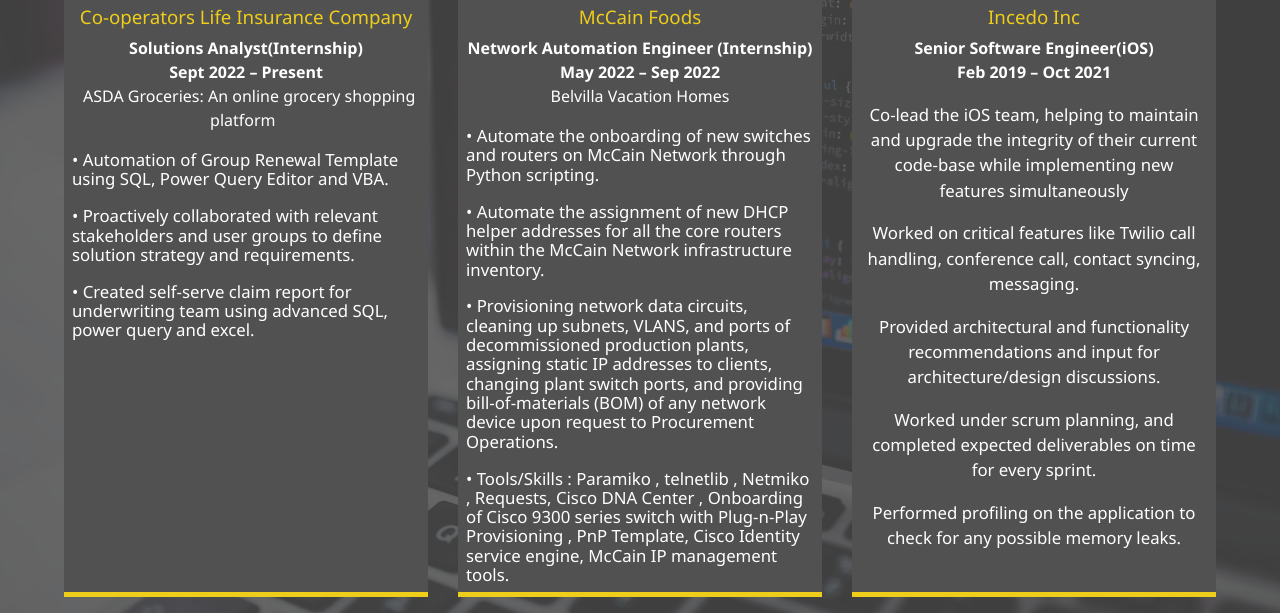
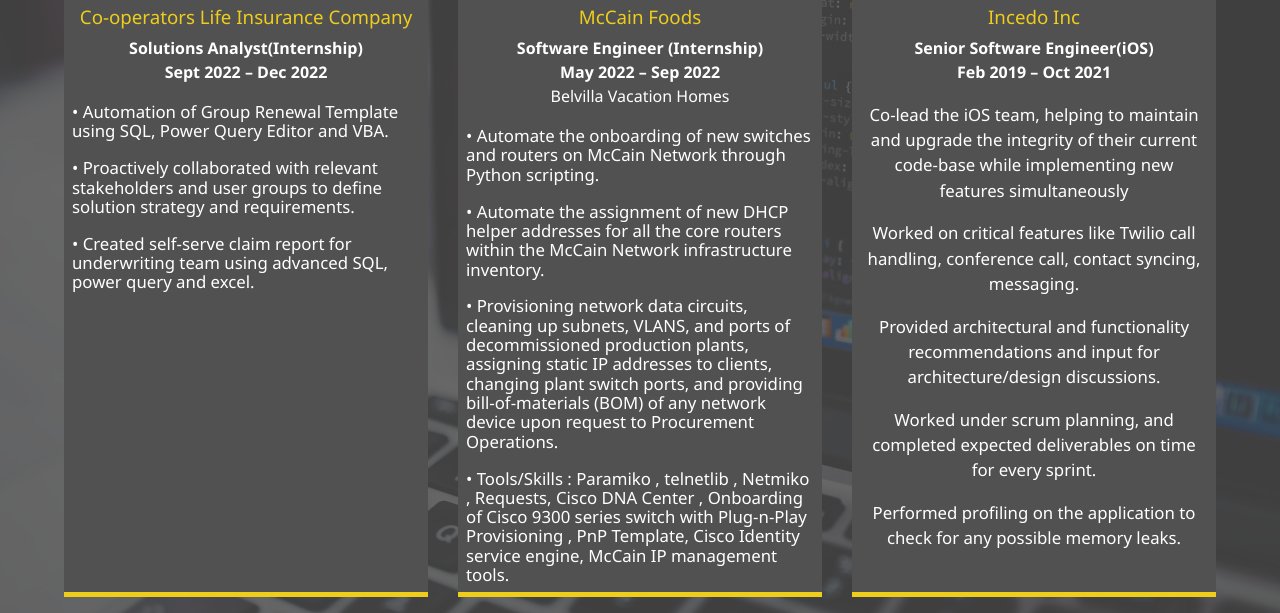
Before and after one commit to dhruvimak/vivek, a plain HTML site: page index.html in a window 1280 px wide. Shown: the part 1053-1666 px from the top of the page. Drawn offline with Linux system fonts and the light colour scheme.

Commit message:
first change5

```diff
--- a/index.html
+++ b/index.html
@@ -97,8 +97,7 @@
                 <img src="/assets/img/Cooperators.png" alt="walmart logo" height="50" />
                 <h3>Co-operators Life Insurance Company</h3>
                 <h4>Solutions Analyst(Internship)</h4>
-                <h4>Sept 2022 – Present</h4>
-                <a href="https://groceries.asda.com/">ASDA Groceries: An online grocery shopping platform</a>
+                <h4>Sept 2022 – Dec 2022</h4>
                 <p>• Automation of Group Renewal Template using SQL, Power Query Editor and VBA.</p>
                 <p>• Proactively collaborated with relevant stakeholders and user groups to define solution strategy and
                     requirements.</p>
@@ -109,7 +108,7 @@
             <div class="job job-2">
                 <img src="/assets/img/oyo.jpg" alt="oyo logo" height="50" />
                 <h3>McCain Foods</h3>
-                <h4>Network Automation Engineer (Internship)</h4>
+                <h4>Software Engineer (Internship)</h4>
                 <h4>May 2022 – Sep 2022</h4>
                 <a href="https://www.belvilla.com/">Belvilla Vacation Homes</a>
                 <p>• Automate the onboarding of new switches and routers on McCain Network through Python scripting.</p>
```
